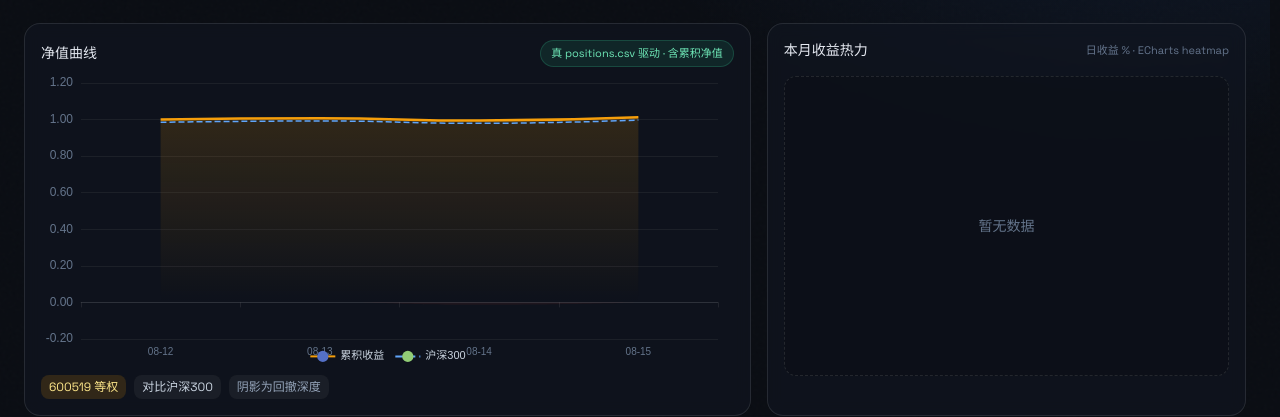
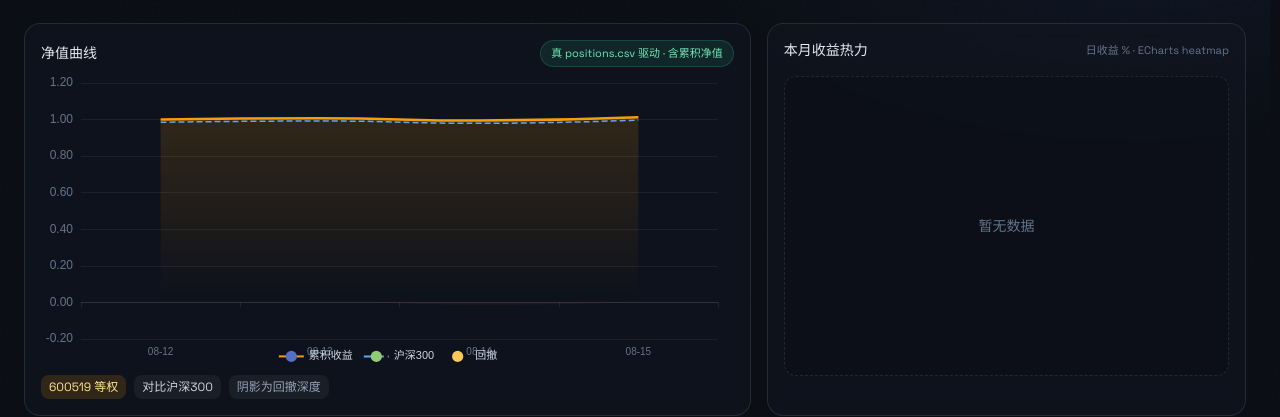
Before and after one commit to Romzhou/hero_quant, a React (Vite) app in the folder frontend/: page /research in a window 1280 px wide. Shown: the part 291-708 px from the top of the page. Built offline with nearby package versions, Linux system fonts and the light colour scheme; no server answers.

Commit message:
fix(frontend): P3 Research chart guards+shared fetcher+notMerge, Dashboard Card type, css/tailwind/html polish

```diff
--- a/frontend/index.html
+++ b/frontend/index.html
@@ -6,6 +6,9 @@
     <meta name="viewport" content="width=device-width, initial-scale=1.0" />
     <meta name="description" content="真英雄量化 · Hero Quant - 极简投研回测实盘平台，投研对话、研究回测、实盘监控一站式" />
     <meta name="theme-color" content="#0B0E14" />
+    <meta property="og:title" content="真英雄量化 · Hero Quant" />
+    <meta property="og:description" content="量化策略回测与实盘平台 · 投研对话、研究回测、实盘监控一站式" />
+    <meta property="og:type" content="website" />
     <title>真英雄量化 · Hero Quant</title>
     <link rel="preconnect" href="https://fonts.googleapis.com">
     <link rel="preconnect" href="https://fonts.gstatic.com" crossorigin>
--- a/frontend/src/index.css
+++ b/frontend/src/index.css
@@ -6,6 +6,7 @@
 
 :root {
   --bg: #0B0E14;
+  /* --panel 保留为设计 token，对应 Tailwind ink-800 (#121722)，用于面板/卡片底色统一；当前通过 Tailwind 类消费，保留变量便于未来 var(--panel) 主题切换 */
   --panel: #121722;
   color-scheme: dark;
 }
--- a/frontend/src/pages/Dashboard.tsx
+++ b/frontend/src/pages/Dashboard.tsx
@@ -68,7 +68,8 @@ export default function Dashboard() {
   }
 
   const totalEquityDisplay = loading ? "…" : (isFiniteNumber(metrics.total_equity) ? `¥ ${metrics.total_equity.toLocaleString("zh-CN")}` : "—")
-  const cards = [
+  type Card = { k: string; v: string; sub: string; accent: boolean; isEquity?: boolean }
+  const cards: Card[] = [
     { k: "总资产", v: totalEquityDisplay, sub: "含现金", accent: false, isEquity: true },
     { k: "年化", v: loading ? "…" : fmtPct(metrics.annual_return, FALLBACK.annual_return!), sub: `sharpe ${fmtFixed(metrics.sharpe, FALLBACK.sharpe!)}`, accent: true },
     { k: "最大回撤", v: loading ? "…" : fmtPct(metrics.max_drawdown, FALLBACK.max_drawdown!), sub: "近30日", accent: false },
@@ -143,7 +144,7 @@ export default function Dashboard() {
             <div key={c.k} style={{ animationDelay: `${i * 80}ms` }} className="group rounded-2xl border border-white/10 bg-white/[0.04] p-4 backdrop-blur transition hover:bg-white/[0.06] hover:border-white/15 hover:shadow-lg hover:-translate-y-0.5 animate-[fadeIn_0.5s_ease_both]">
               <div className="text-[11px] tracking-[0.14em] text-slate-400">{c.k}</div>
               <div className="mt-1 font-display text-xl font-semibold text-mist group-hover:text-white transition">
-                {(c as unknown as {isEquity?:boolean}).isEquity && metrics.total_equity == null ? (
+                {c.isEquity && !isFiniteNumber(metrics.total_equity) ? (
                   <span className="inline-block h-5 w-24 animate-pulse rounded bg-white/10" aria-label="skeleton" />
                 ) : (
                   c.v
--- a/frontend/src/pages/Research.tsx
+++ b/frontend/src/pages/Research.tsx
@@ -30,6 +30,11 @@ const API_POSITIONS = "/v1/backtest/positions.csv"
 const API_TEARSHEET = "/v1/backtest/tearsheet.html"
 const MAX_CSV_CHARS = 4000
 const MAX_HTML_CHARS = 8000
+
+// ECharts 容器需显式像素高度以正确测量 canvas；提取为常量避免内联对象字面量每次渲染新建身份导致额外重渲染，Tailwind h-[300px] 在 ECharts 包装层不稳定故选用 style 常量并文档化
+const CHART_STYLE_CUMULATIVE = { height: 300 } as const
+const CHART_STYLE_HEATMAP = { height: 300 } as const
+const CHART_STYLE_DRAWDOWN = { height: 220 } as const
 
 export type ResearchProps = {
   heatmapDataset?: [number, number, number][]
@@ -176,45 +181,48 @@ export default function Research(props: ResearchProps) {
     const controller = new AbortController()
     const { signal } = controller
     let aborted = false
+    // 共享 fetcher：统一 cache 策略、signal 与 aborted 守卫，消除重复 boilerplate
+    const fetchNoStore = (url: string) => fetch(url, { cache: "no-store", signal } as RequestInit)
+    const isAlive = () => !aborted && !signal.aborted
 
     async function fetchArtifact(path: string, setter: (v: string) => void, onReal: () => void, maxChars: number) {
       setCsvLoading(true)
       try {
-        const r = await fetch(path, { cache: "no-store", signal } as RequestInit)
+        const r = await fetchNoStore(path)
         if (!r.ok) throw new Error(String(r.status))
         const txt = await r.text()
-        if (!aborted && !signal.aborted && txt) { setter(truncateOnLineBoundary(txt, maxChars)); onReal() }
+        if (isAlive() && txt) { setter(truncateOnLineBoundary(txt, maxChars)); onReal() }
       } catch {
         // keep mock, honest fallback handled via parsed === null
       } finally {
-        if (!aborted && !signal.aborted) setCsvLoading(false)
+        if (isAlive()) setCsvLoading(false)
       }
     }
     async function fetchMetrics() {
       if (hasMetricsProp) { setMetricsLoading(false); return }
       setMetricsLoading(true)
       try {
-        const r = await fetch(API_METRICS, { cache: "no-store", signal } as RequestInit)
+        const r = await fetchNoStore(API_METRICS)
         if (r.ok) {
           const j = await r.json()
-          if (!aborted && !signal.aborted) setMetrics(j)
+          if (isAlive()) setMetrics(j)
         }
-      } catch {} finally { if (!aborted && !signal.aborted) setMetricsLoading(false) }
+      } catch {} finally { if (isAlive()) setMetricsLoading(false) }
     }
     if (!hasCsvProp) fetchArtifact(API_POSITIONS, setCsvPreview, () => setCsvIsMock(false), MAX_CSV_CHARS)
     else setCsvLoading(false)
     fetchMetrics()
     // tearsheet 仅用于徽标判定，iframe 使用直接 src 不注入 srcDoc（防 XSS，无需 DOMPurify）
-    fetch(API_TEARSHEET, { cache: "no-store", signal } as RequestInit)
+    fetchNoStore(API_TEARSHEET)
       .then(r => r.ok ? r.text() : Promise.reject())
       .then(html => {
-        if (!aborted && !signal.aborted) {
+        if (isAlive()) {
           const sliced = truncateOnLineBoundary(html, MAX_HTML_CHARS)
           const isSynthetic = /synthetic|placeholder|占位|演示合成/i.test(sliced) || sliced.length < 300
           setTearsheetLoaded(true); setTearsheetIsSynthetic(isSynthetic)
         }
       })
-      .catch(() => { if (!aborted && !signal.aborted) setTearsheetLoaded(false) })
+      .catch(() => { if (isAlive()) setTearsheetLoaded(false) })
     return () => { aborted = true; controller.abort() }
   }, [hasMetricsProp, hasCsvProp])
 
@@ -273,7 +281,7 @@ export default function Research(props: ResearchProps) {
           data: dd
         }
       ],
-      legend: { bottom: 0, textStyle: { color: "#CBD5E1", fontSize: 11 }, data: ["累积收益","沪深300"] }
+      legend: { bottom: 0, textStyle: { color: "#CBD5E1", fontSize: 11 }, data: ["累积收益","沪深300","回撤"] }
     }
   }, [parsed, hasParsed])
 
@@ -323,9 +331,17 @@ export default function Research(props: ResearchProps) {
     }
     return {
       backgroundColor: "transparent",
-      tooltip: { position: "top" as const, formatter: (p: { data: [number, number, number] }) => {
-        const v = p.data[2]
-        return `${weeks[p.data[0]]} ${days[p.data[1]]}<br/>日收益: ${v > 0 ? "+" : ""}${v.toFixed(2)}%`
+      tooltip: { position: "top" as const, formatter: (p: unknown) => {
+        const param: unknown = Array.isArray(p) ? (p as unknown[])[0] : p
+        const raw = (param as { data?: unknown })?.data ?? (Array.isArray(p) ? (p as unknown[])[0]?.data : undefined)
+        const d = raw as unknown[]
+        if (!Array.isArray(d) || d.length < 3 || typeof d[2] !== "number" || typeof d[0] !== "number" || typeof d[1] !== "number") return ""
+        const v = d[2] as number
+        const wi = d[0] as number
+        const di = d[1] as number
+        const w = weeks[wi] ?? String(wi)
+        const day = days[di] ?? String(di)
+        return `${w} ${day}<br/>日收益: ${v > 0 ? "+" : ""}${v.toFixed(2)}%`
       }, backgroundColor: "#121722", borderColor: "rgba(255,255,255,0.1)", textStyle: { color: "#E6EAF2", fontSize: 11 } },
       grid: { left: 56, right: 12, top: 8, bottom: 36 },
       xAxis: { type: "category" as const, data: weeks, splitArea: { show: true, areaStyle: { color: ["rgba(255,255,255,0.02)","transparent"] } }, axisLabel: { color: "#64748B", fontSize: 10 }, axisTick: { show: false }, axisLine: { show: false } },
@@ -344,9 +360,10 @@ export default function Research(props: ResearchProps) {
     backgroundColor: "transparent",
     grid: { left: 48, right: 16, top: 12, bottom: 24 },
     tooltip: { trigger: "axis" as const, backgroundColor: "#121722", borderColor: "rgba(255,255,255,0.1)", textStyle: { color: "#E6EAF2" }, formatter: (params: unknown) => {
-      const p = params as { value: number; name: string }[]
-      if (!Array.isArray(p) || !p[0]) return ""
-      return `${p[0].name}<br/>回撤 ${p[0].value}%`
+      // ECharts axis 触发时 params 为数组，单项触发时为对象；均做空与类型守卫
+      const arr = Array.isArray(params) ? (params as { value: number; name: string }[]) : (params as { value: number; name: string } | null) ? [(params as { value: number; name: string })] : []
+      if (!arr.length || arr[0] == null || typeof arr[0].value !== "number") return ""
+      return `${String(arr[0].name ?? "")}<br/>回撤 ${Number(arr[0].value).toFixed(2)}%`
     } },
     xAxis: {
       type: "category" as const,
@@ -416,7 +433,7 @@ export default function Research(props: ResearchProps) {
           ) : csvLoading ? (
             <div className="mt-4 h-[300px] animate-pulse rounded-xl bg-white/5" />
           ) : (
-            <ReactECharts option={cumulativeOption} style={{ height: 300 }} opts={{ renderer: "canvas" }} />
+            <ReactECharts option={cumulativeOption} style={CHART_STYLE_CUMULATIVE} opts={{ renderer: "canvas" }} notMerge={true} lazyUpdate={true} />
           )}
           <div className="mt-2 flex flex-wrap gap-2 text-xs">
             <span className="rounded-lg bg-amber-500/15 px-2 py-1 text-amber-300">600519 等权</span>
@@ -432,7 +449,7 @@ export default function Research(props: ResearchProps) {
           </div>
           {hasHeatmap ? (
             <>
-              <ReactECharts option={heatmapOption} style={{ height: 300 }} opts={{ renderer: "canvas" }} />
+              <ReactECharts option={heatmapOption} style={CHART_STYLE_HEATMAP} opts={{ renderer: "canvas" }} notMerge={true} lazyUpdate={true} />
               <p className="mt-1 text-center text-[11px] text-slate-500">深色为负收益，琥珀为正；周末无交易置灰</p>
             </>
           ) : (
@@ -448,7 +465,7 @@ export default function Research(props: ResearchProps) {
             <h2 className="text-sm font-semibold text-mist">回撤 TopN</h2>
             <span className="text-xs text-slate-500">depth · duration</span>
           </div>
-          <ReactECharts option={drawdownOption} style={{ height: 220 }} opts={{ renderer: "canvas" }} />
+          <ReactECharts option={drawdownOption} style={CHART_STYLE_DRAWDOWN} opts={{ renderer: "canvas" }} notMerge={true} lazyUpdate={true} />
           <div className="mt-2 divide-y divide-white/5 rounded-xl border border-white/5 bg-ink-900/50">
             {drawdowns.map((d,i) => (
               <div key={i} className="flex items-center justify-between px-3 py-2 text-xs">
--- a/frontend/tailwind.config.js
+++ b/frontend/tailwind.config.js
@@ -1,8 +1,10 @@
 /** @type {import('tailwindcss').Config} */
+// ESM 配置：依赖 frontend/package.json "type": "module" 与 tailwindcss@3.4 ESM 支持；如需兼容 CJS 工具链可另提供 module.exports 回落（当前无需）
 export default {
+  // content 指向 frontend 根的相对路径，Vite 构建以 frontend 为根时生效；动态类通过下方 safelist 兜底，避免 purge
   content: ["./index.html", "./src/**/*.{js,ts,jsx,tsx}"],
   safelist: [
-    // ensure dynamically composed status classes are not purged
+    // ensure dynamically composed status classes are not purged (e.g. Chat/Live/Monitor 中的 bg-amber-400/15 等由三元静态字面量组成，safelist 仅为保险)
     "bg-emerald-400/10","bg-amber-400/10","bg-red-400/10","border-emerald-400/20","border-amber-400/20","border-red-400/20","text-emerald-200","text-amber-200","text-red-200"
   ],
   theme: {
```
